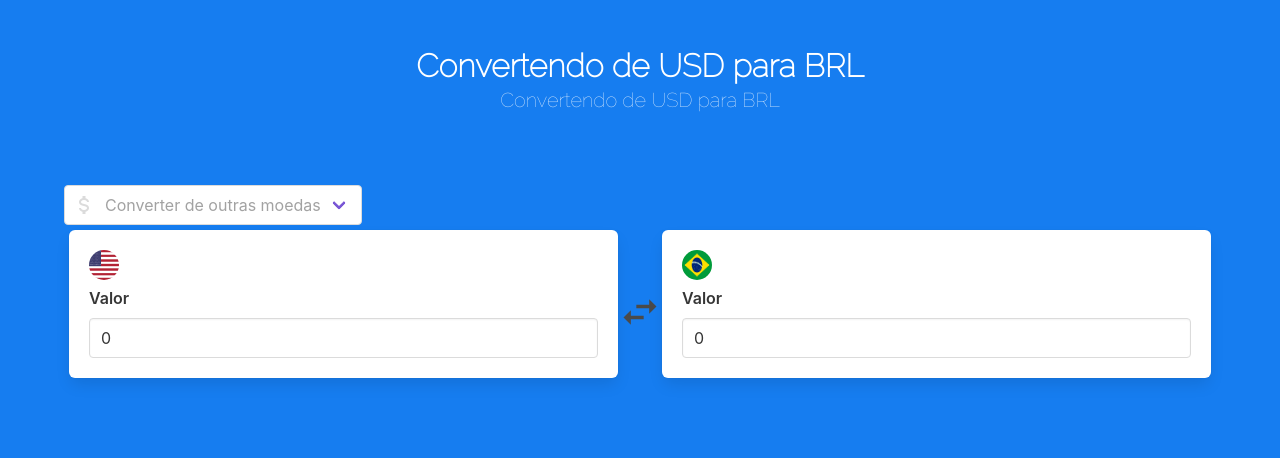
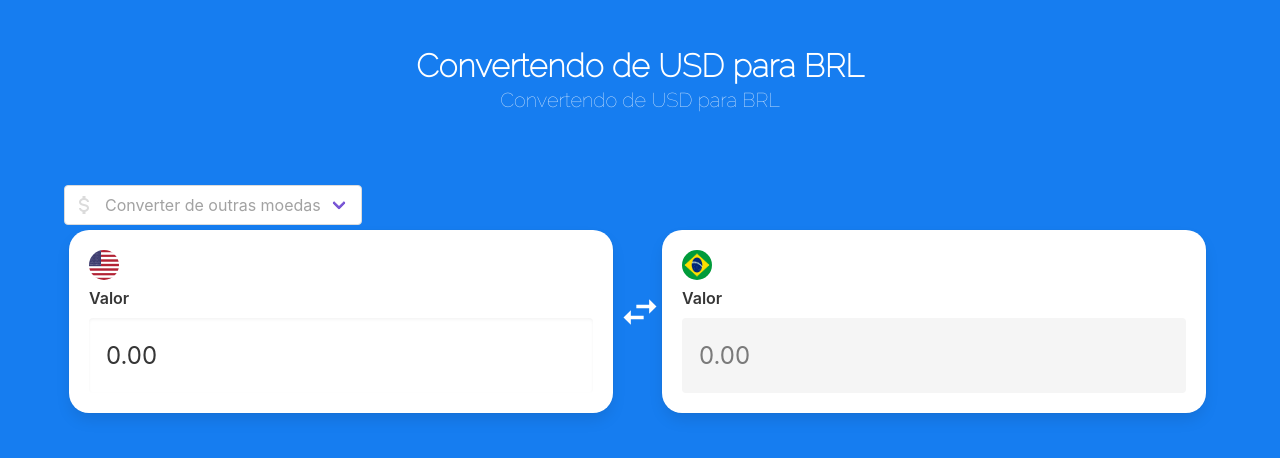
Before and after one commit to carlosrodr1/money_converter, a Vue app: page / in a window 1280 px wide. Shown: the top 458 px of the page. Built offline with nearby package versions, Linux system fonts and the light colour scheme.

Commit message:
Pequenos ajustes em design e codigo

```diff
--- a/src/components/Converter/Converter.vue
+++ b/src/components/Converter/Converter.vue
@@ -27,6 +27,7 @@
                 class="input"
                 v-model="valueA"
                 v-on:keydown="getCurrencyValue"
+                v-on:change="getCurrencyValue"
                 type="number"
               />
             </div>
@@ -35,7 +36,13 @@
       </div>
       <svg
         v-on:click="switchCredits"
-        style="width: 44px; height: 44px; margin-top: 60px; cursor: pointer"
+        style="
+          color: white;
+          width: 44px;
+          height: 44px;
+          margin-top: 60px;
+          cursor: pointer;
+        "
         viewBox="0 0 24 24"
       >
         <path
@@ -53,7 +60,7 @@
             />
             <label class="label">Valor</label>
             <div class="control">
-              <input class="input" v-model="valueB" type="number" />
+              <input class="input" v-model="valueB" type="number" disabled/>
             </div>
           </div>
         </form>
@@ -61,10 +68,21 @@
     </div>
   </div>
 </template>
+<style scoped>
+.box {
+  border-radius: 20px;
+  margin-right: 5px;
+}
+.input {
+  border: none;
+  height: 75px;
+  font-size: 24px
+
+}
+
+</style>
 <script>
-/*let url =
-  "https://free.currconv.com/api/v7/convert?apiKey=115fb233fc92a88e2935&q=USD_EUR&compact=115fb233fc92a88e2935";
-*/
+
 export default {
   props: {
     creditA: {
@@ -78,8 +96,8 @@ export default {
   },
 
   data: () => ({
-    valueA: 0,
-    valueB: 0,
+    valueA: "0.00",
+    valueB: "0.00",
   }),
 
   methods: {
@@ -96,8 +114,6 @@ export default {
         symbols["BRL"] = "R$";
         symbols["EUR"] = "€";
 
-        console.log(symbols);
-
         this.valueB = (cotation * this.valueA).toFixed(2);
 
         this.$emit("changeValue", {
@@ -109,7 +125,6 @@ export default {
     },
 
     changeCurrency(e) {
-      console.log("f");
       this.$emit("changeCurrency", e);
     },
     switchCredits() {
@@ -119,6 +134,7 @@ export default {
       this.valueB = saved;
 
       this.$emit("toggleCurrency");
+      //this.getCurrencyValue();
     },
   },
 };
--- a/src/components/Main.vue
+++ b/src/components/Main.vue
@@ -8,10 +8,7 @@
           : `Convertendo de ${this.valueA} para ${this.valueB} `
       "
 
-     :subTitle="receivedValue != ''
-          ? receivedValue
-          : `Convertendo de ${this.valueA} para ${this.valueB} `
-      "
+     :subTitle="`Convertendo de ${this.valueA} para ${this.valueB}`"
     />
 
     <br />
```
